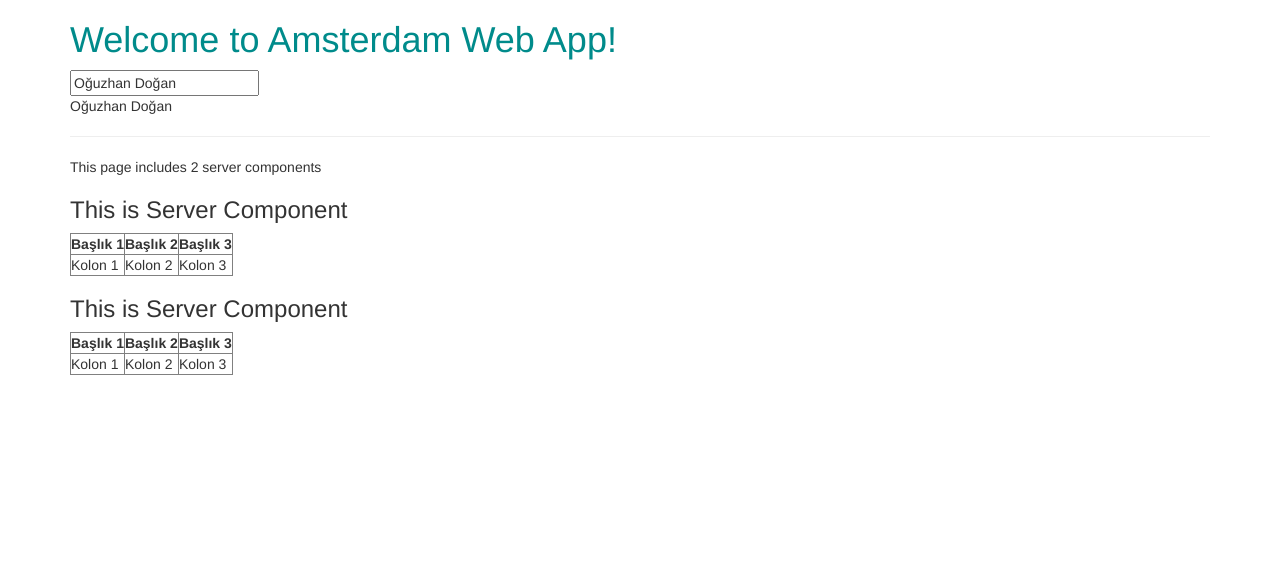
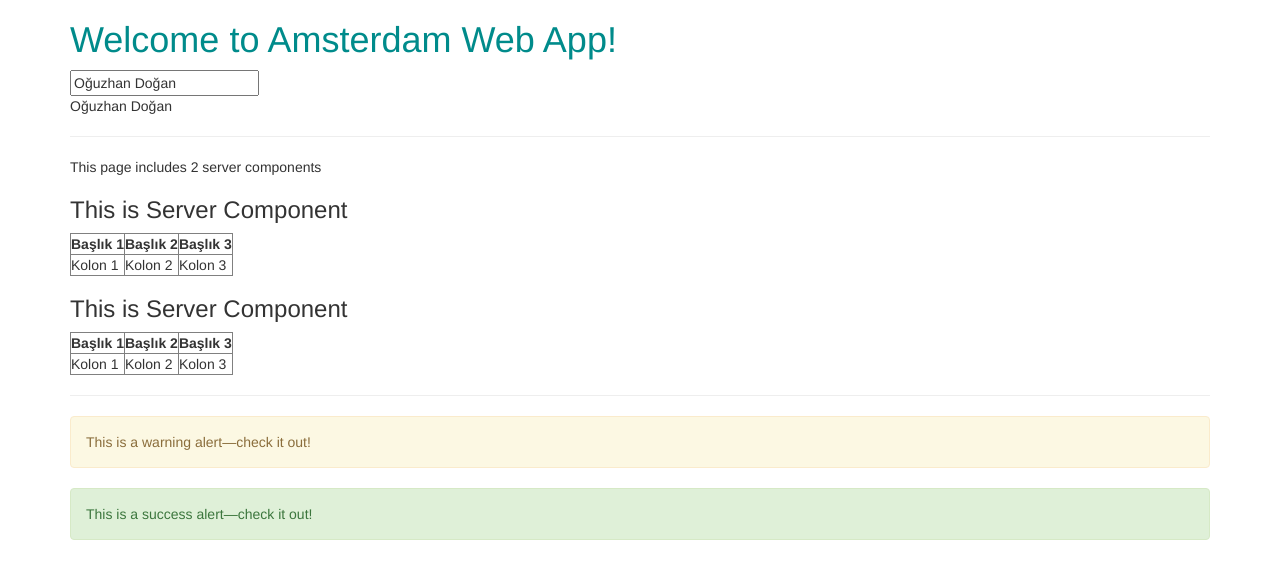
Before and after one commit to ogzhndgn/amsterdam-web-app, an Angular app: page / in a window 1280 px wide. Shown: the top 578 px of the page. Built offline with nearby package versions, Linux system fonts and the light colour scheme.

Commit message:
Two component added manual & from cli

```diff
--- a/src/app/app.component.html
+++ b/src/app/app.component.html
@@ -7,8 +7,11 @@
       <input type="text" [(ngModel)]="name">
       <p>{{ name }}</p>
       <hr>
-      <!-- <app-servers></app-servers> -->
+      <app-servers></app-servers>
       <!-- <div class="app-servers"></div> -->
-      <div app-servers></div>
+      <!-- <div app-servers></div> -->
+      <hr>
+      <app-warning></app-warning>
+      <app-success></app-success>
     </div>
   </div>
--- a/src/app/app.module.ts
+++ b/src/app/app.module.ts
@@ -4,12 +4,16 @@
 import { AppComponent } from './app.component';
 import { ServerComponent } from './server/server.component';
 import { ServersComponent } from './servers/servers.component';
+import { WarningComponent } from './warning/warning.component';
+import { SuccessComponent } from './success/success.component';
 
 @NgModule({
   declarations: [
     AppComponent,
     ServerComponent,
-    ServersComponent
+    ServersComponent,
+    WarningComponent,
+    SuccessComponent
   ],
   imports: [
     BrowserModule,
--- a/src/app/servers/servers.component.ts
+++ b/src/app/servers/servers.component.ts
@@ -1,9 +1,9 @@
 import { Component, OnInit } from '@angular/core';
 
 @Component({
-  //selector: 'app-servers',
+  selector: 'app-servers',
   // selector: '.app-servers',
-  selector: '[app-servers]',
+  // selector: '[app-servers]',
   templateUrl: './servers.component.html',
   // template:`
   // <app-server></app-server>
--- /dev/null
+++ b/src/app/success/success.component.html
@@ -0,0 +1,3 @@
+<div class="alert alert-success" role="alert">
+  This is a success alert—check it out!
+</div>
--- /dev/null
+++ b/src/app/success/success.component.ts
@@ -0,0 +1,15 @@
+import { Component, OnInit } from '@angular/core';
+
+@Component({
+  selector: 'app-success',
+  templateUrl: './success.component.html',
+  styleUrls: ['./success.component.css']
+})
+export class SuccessComponent implements OnInit {
+
+  constructor() { }
+
+  ngOnInit() {
+  }
+
+}
--- /dev/null
+++ b/src/app/warning/warning.component.html
@@ -0,0 +1,3 @@
+<div class="alert alert-warning" role="alert">
+    This is a warning alert—check it out!
+</div>
```
Also changed, not shown: src/app/warning/warning.component.ts (added, +9 -0 lines), src/app/success/success.component.css (added), src/app/warning/warning.component.css (added).
